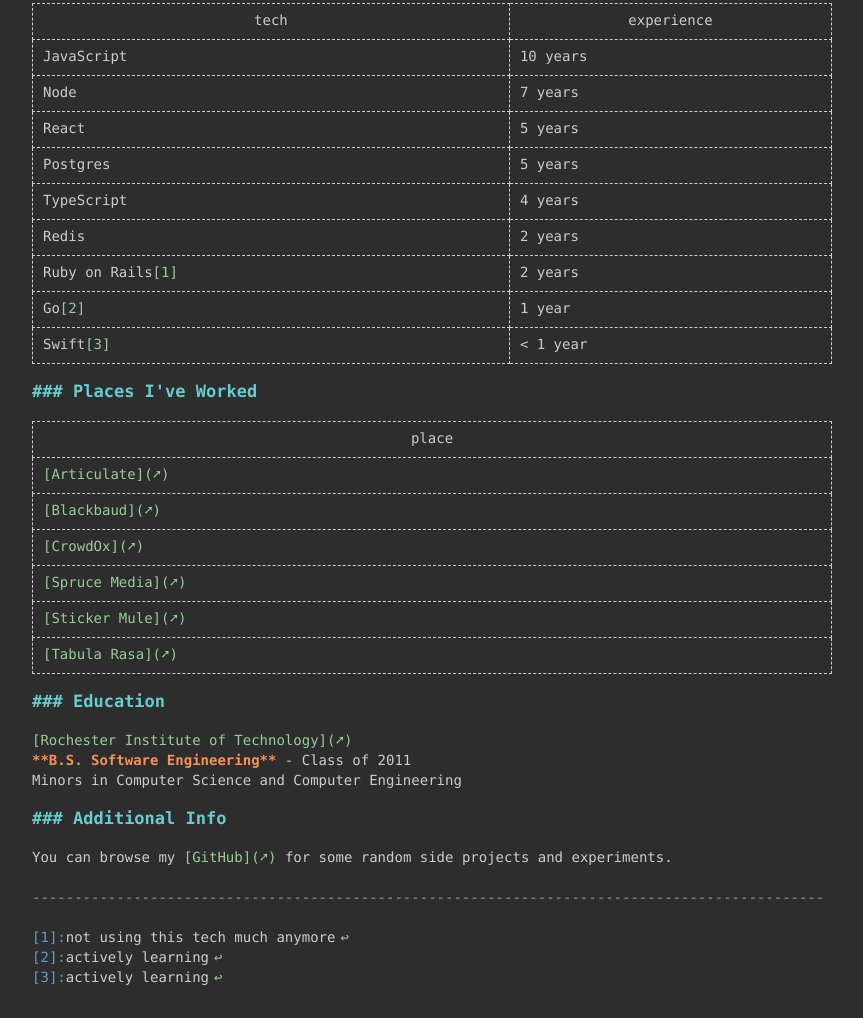
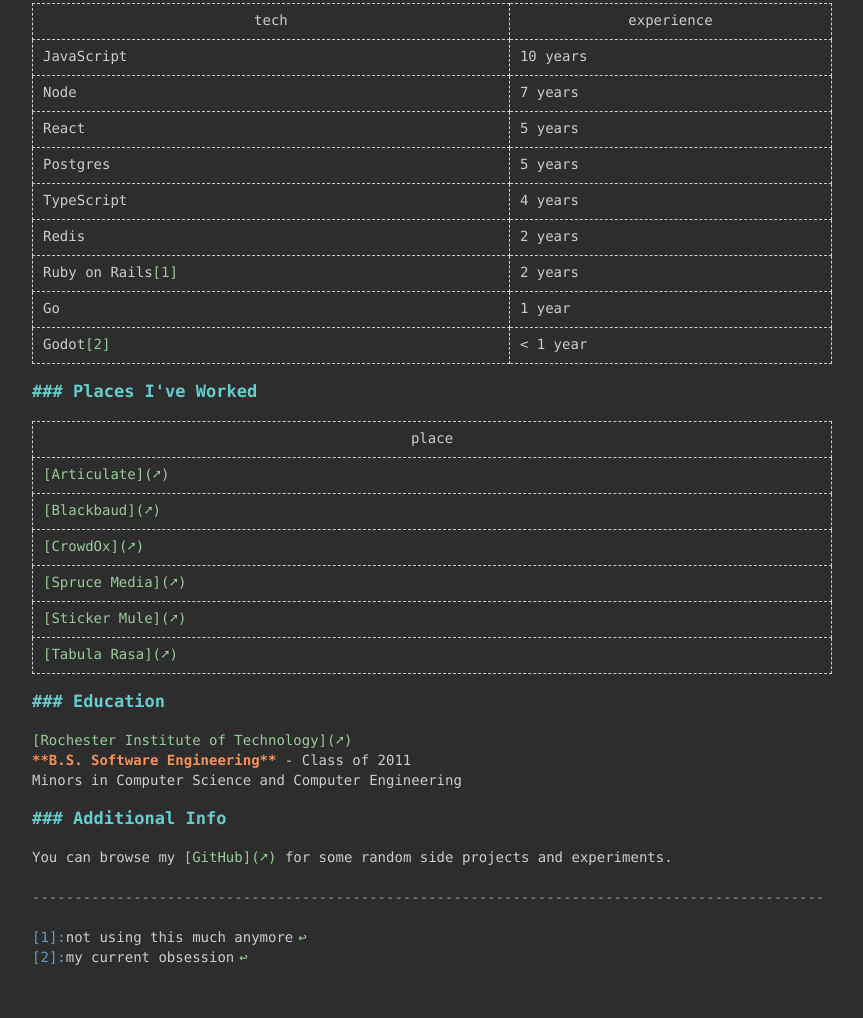
Before and after one commit to renolc/renolc.github.io, a plain HTML site: page docs/about.html in a window 1280 px wide. Shown: the part 385-1403 px from the top of the page, without its empty margins (208-1071 px from the left). Drawn offline with Linux system fonts and the light colour scheme.

Commit message:
updating html pages

```diff
--- a/docs/about.html
+++ b/docs/about.html
@@ -66,13 +66,12 @@
     <td>2 years</td>
     </tr>
     <tr class="even">
-    <td>Go<a href="#fn2" class="footnote-ref" id="fnref2"
-    role="doc-noteref"><sup>2</sup></a></td>
+    <td>Go</td>
     <td>1 year</td>
     </tr>
     <tr class="odd">
-    <td>Swift<a href="#fn3" class="footnote-ref" id="fnref3"
-    role="doc-noteref"><sup>3</sup></a></td>
+    <td>Godot<a href="#fn2" class="footnote-ref" id="fnref2"
+    role="doc-noteref"><sup>2</sup></a></td>
     <td>&lt; 1 year</td>
     </tr>
     </tbody>
@@ -119,11 +118,9 @@
     role="doc-endnotes">
     <hr />
     <ol>
-    <li id="fn1"><p>not using this tech much anymore<a href="#fnref1"
+    <li id="fn1"><p>not using this much anymore<a href="#fnref1"
     class="footnote-back" role="doc-backlink">↩︎</a></p></li>
-    <li id="fn2"><p>actively learning<a href="#fnref2"
-    class="footnote-back" role="doc-backlink">↩︎</a></p></li>
-    <li id="fn3"><p>actively learning<a href="#fnref3"
+    <li id="fn2"><p>my current obsession<a href="#fnref2"
     class="footnote-back" role="doc-backlink">↩︎</a></p></li>
     </ol>
     </section>
```
